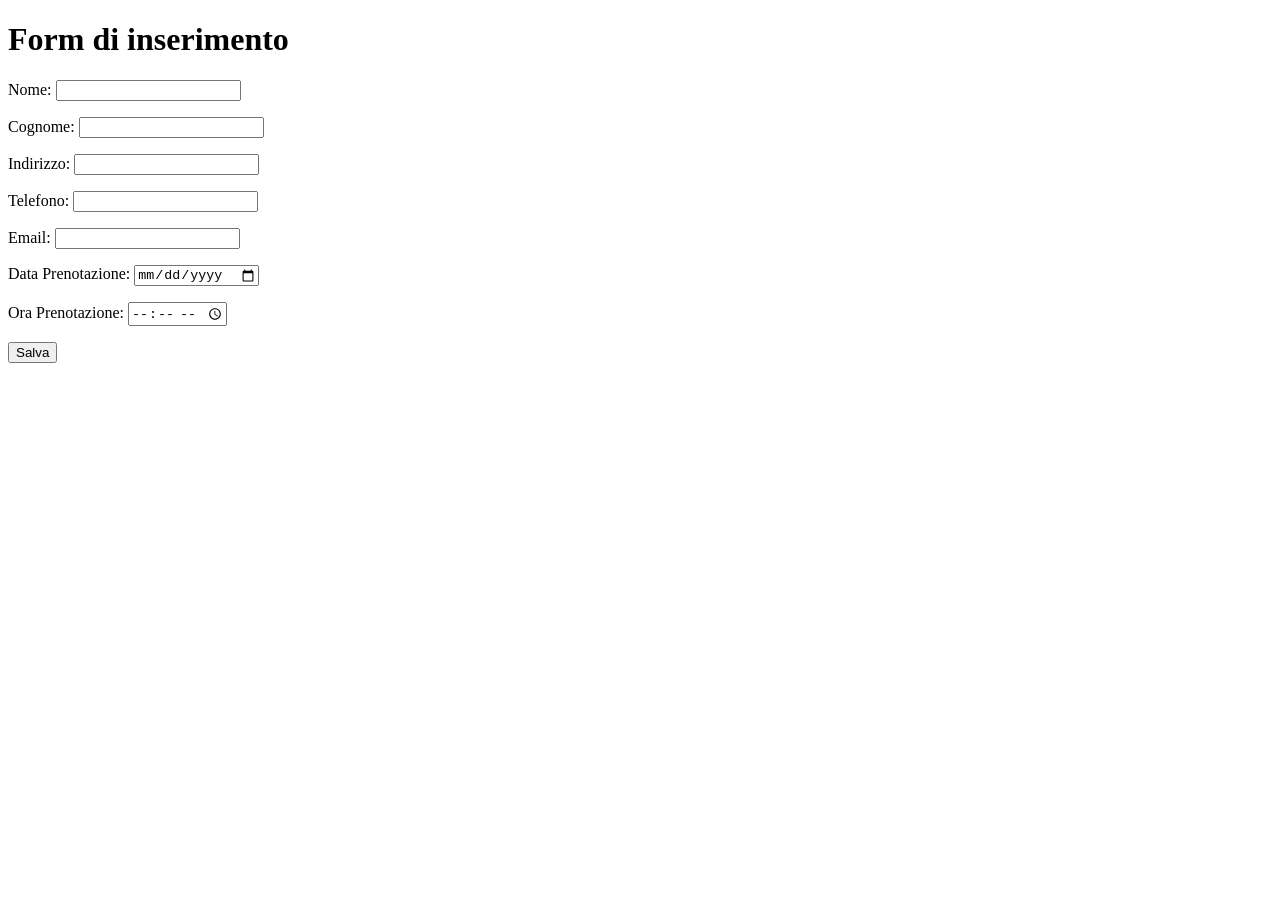
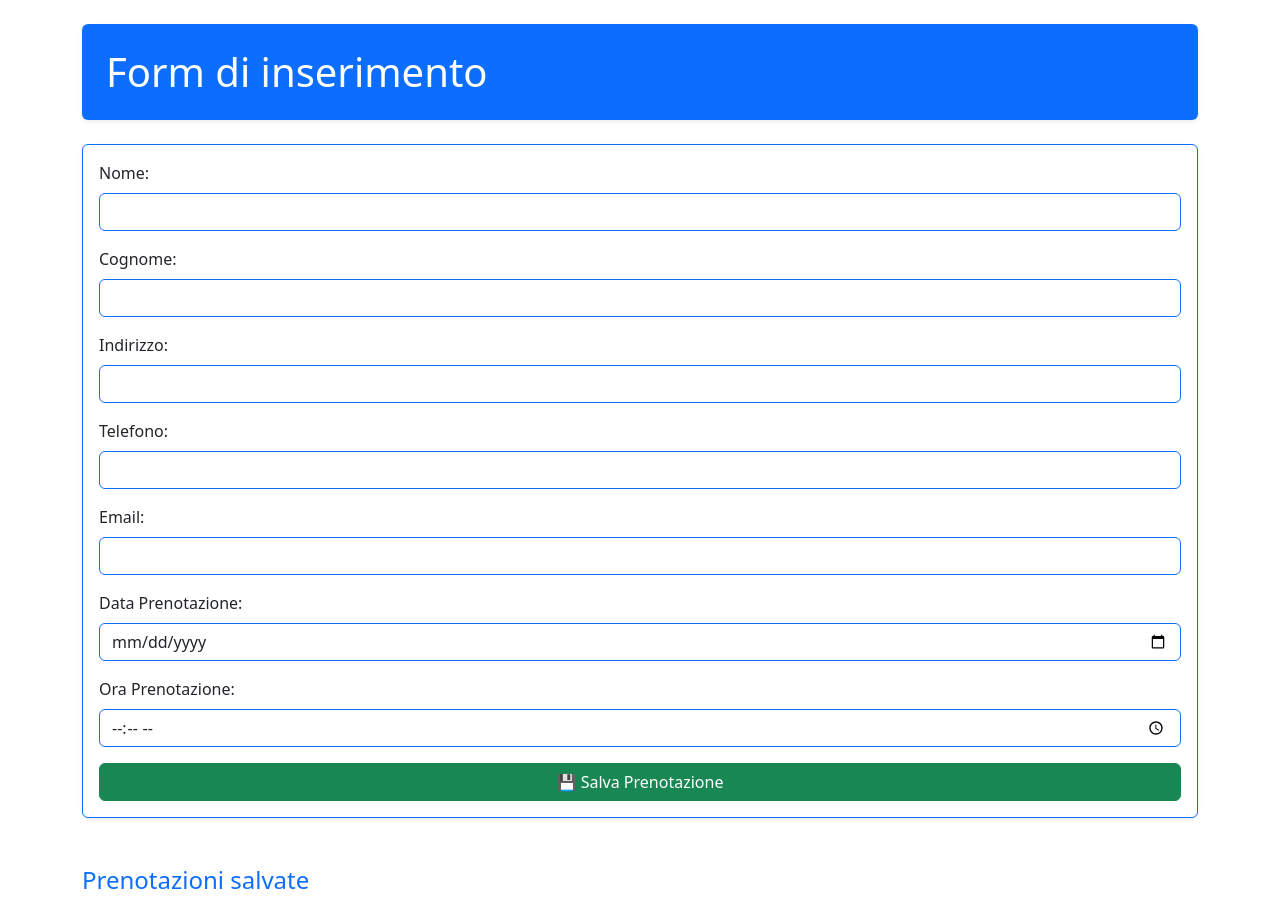
Before and after one commit to BiranMergane/preparazione-verifica-angular-prenotazioni, an Angular app in the folder PreparazioneVerifica/: page / in a window 1280 px wide. Before the commit the page ends 800 px from the top, so only its background shows below. Built offline with nearby package versions, Linux system fonts and the light colour scheme; no server answers.

Commit message:
Nono Commit

```diff
--- a/PreparazioneVerifica/src/app/app.component.html
+++ b/PreparazioneVerifica/src/app/app.component.html
@@ -1,40 +1,63 @@
-<h1>Form di inserimento</h1>
+<div class="container mt-4">
+  <div class="bg-primary text-white p-4 rounded shadow-sm mb-4">
+    <h1 class="m-0">Form di inserimento</h1>
+  </div>
 
-<p>
-  Nome:
-  <input type="text" #nome>
-</p>
-<p>
-  Cognome:
-  <input type="text" #cognome>
-</p>
-<p>
-  Indirizzo:
-  <input type="text" #indirizzo>
-</p>
-<p>
-  Telefono:
-  <input type="number" #telefono>
-</p>
-<p>
-  Email:
-  <input type="text" #email>
-</p>
-<p>
-  Data Prenotazione:
-  <input type="date" #data>
-</p>
-<p>
-  Ora Prenotazione:
-  <input type="time" #ora>
-</p>
+  <div class="card border-primary shadow-sm">
+    <div class="card-body">
+      <form>
+        <div class="mb-3">
+          <label class="form-label">Nome:</label>
+          <input type="text" class="form-control border-primary" #nome />
+        </div>
 
-<button (click)="salva(nome, cognome, indirizzo, telefono, email, data, ora)">Salva</button>
-<div>
-  @for(pre of vettPrenotazioni; track pre)
-  {
-    <br>
-    <hr>
-    <app-lista-prenotazioni [prenotazione]="pre"></app-lista-prenotazioni>
-  }
+        <div class="mb-3">
+          <label class="form-label">Cognome:</label>
+          <input type="text" class="form-control border-primary" #cognome />
+        </div>
+
+        <div class="mb-3">
+          <label class="form-label">Indirizzo:</label>
+          <input type="text" class="form-control border-primary" #indirizzo />
+        </div>
+
+        <div class="mb-3">
+          <label class="form-label">Telefono:</label>
+          <input type="number" class="form-control border-primary" #telefono />
+        </div>
+
+        <div class="mb-3">
+          <label class="form-label">Email:</label>
+          <input type="text" class="form-control border-primary" #email />
+        </div>
+
+        <div class="mb-3">
+          <label class="form-label">Data Prenotazione:</label>
+          <input type="date" class="form-control border-primary" #data />
+        </div>
+
+        <div class="mb-3">
+          <label class="form-label">Ora Prenotazione:</label>
+          <input type="time" class="form-control border-primary" #ora />
+        </div>
+
+        <button
+          type="button"
+          class="btn btn-success w-100"
+          (click)="salva(nome, cognome, indirizzo, telefono, email, data, ora)"
+        >
+          💾 Salva Prenotazione
+        </button>
+      </form>
+    </div>
+  </div>
+
+  <div class="mt-5">
+    <h4 class="text-primary">Prenotazioni salvate</h4>
+    @for(pre of vettPrenotazioni; track pre) {
+      <div class="my-3 p-3 border-start border-4 border-success bg-light rounded">
+        <app-lista-prenotazioni [prenotazione]="pre"></app-lista-prenotazioni>
+      </div>
+    }
+  </div>
 </div>
--- a/PreparazioneVerifica/src/index.html
+++ b/PreparazioneVerifica/src/index.html
@@ -6,6 +6,14 @@
   <base href="/">
   <meta name="viewport" content="width=device-width, initial-scale=1">
   <link rel="icon" type="image/x-icon" href="favicon.ico">
+
+  <!-- ✅ Link Bootstrap CDN -->
+  <link
+    rel="stylesheet"
+    href="https://cdn.jsdelivr.net/npm/bootstrap@5.3.3/dist/css/bootstrap.min.css"
+    integrity="sha384-QWTKZyjpPEjISv5WaRU9OFeRpok6YctnYmDr5pNlyT2bRjXh0JMhjY6hW+ALEwIH"
+    crossorigin="anonymous"
+  />
 </head>
 <body>
   <app-root></app-root>
```
